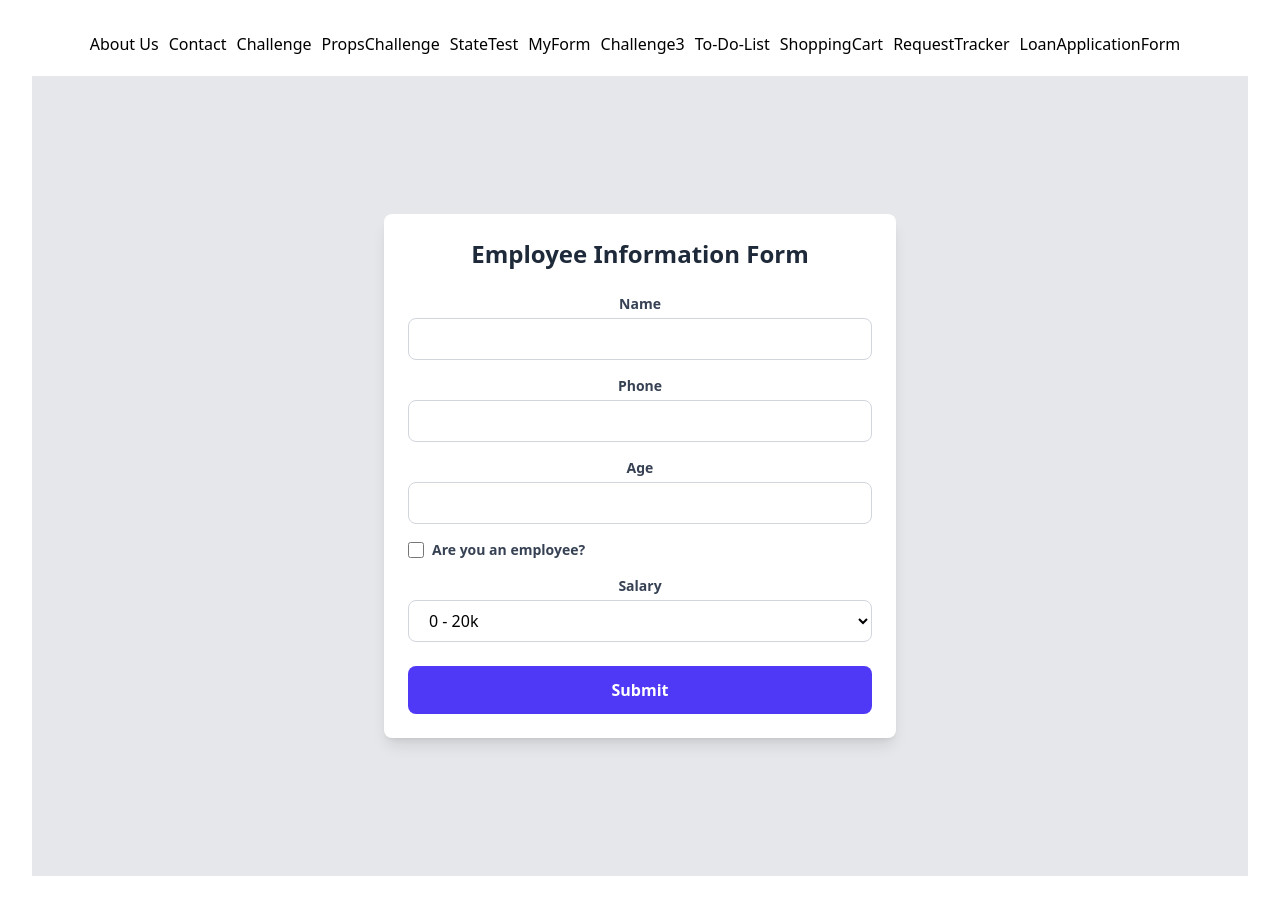
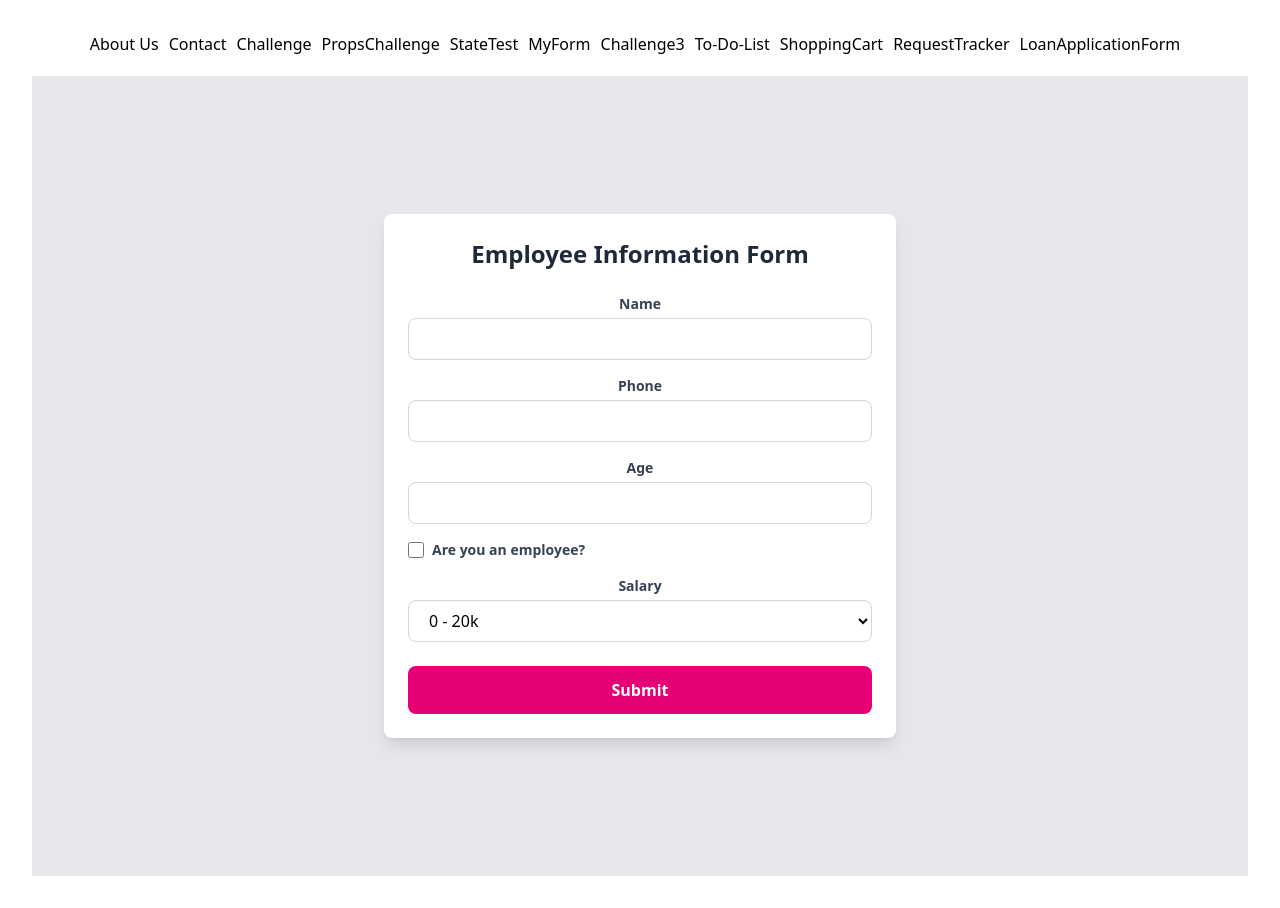
Before and after one commit to hero-Can/React-Js-Challenges, a React (Vite) app: page /loanApplicationForm in a window 1280 px wide. Built offline with nearby package versions, Linux system fonts and the light colour scheme.

Commit message:
change button color in disabled case

```diff
--- a/src/LoanApplicationForm.jsx
+++ b/src/LoanApplicationForm.jsx
@@ -96,6 +96,7 @@ export default function LoanApplicationForm(){
       );
   }
 
+  let disabeld = user.name == "" || user.age == "" || user.phone== "";
 
  return (
  <>
@@ -144,7 +145,7 @@ export default function LoanApplicationForm(){
 
 
             <div className="mt-6">
-                <button type="submit" className="w-full py-3 bg-indigo-600 text-white rounded-lg font-semibold hover:bg-indigo-700 focus:outline-none focus:ring-2 focus:ring-indigo-600 focus:ring-opacity-50" onClick={handleSubmit} disabled={user.name == "" && user.age == "" && user.phone== ""}>Submit</button>
+                <button type="submit" className={disabeld ? `w-full py-3 bg-pink-600 text-white rounded-lg font-semibold hover:bg-pink-700 focus:outline-none focus:ring-2 focus:ring-pink-600 focus:ring-opacity-50`: `w-full py-3 bg-indigo-600 text-white rounded-lg font-semibold hover:bg-indigo-700 focus:outline-none focus:ring-2 focus:ring-indigo-600 focus:ring-opacity-50`} onClick={handleSubmit} disabled={disabeld}>Submit</button>
             </div>
             {/* Render the modal when isModalOpen is true */}
             {isModalOpen && modal(modalMessage,colorMessage)}
```
